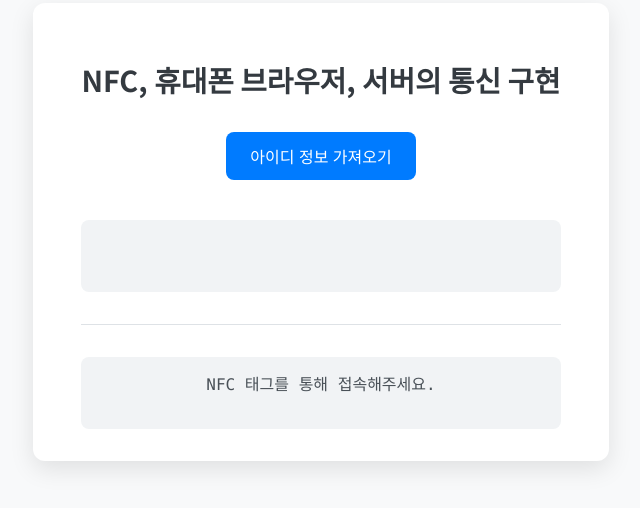
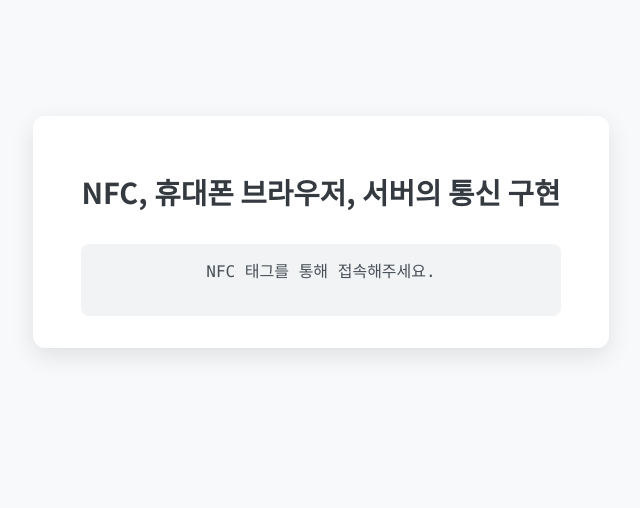
Before and after one commit to somofth/nfc-connect, a plain HTML site: page index.html in a window 1280 px wide. Shown: the part 168-676 px from the top of the page, without its empty margins (319-959 px from the left). Drawn offline with Linux system fonts and the light colour scheme.

Commit message:
불필요한 UI 제거

```diff
--- a/index.html
+++ b/index.html
@@ -10,9 +10,6 @@
   <body>
     <div class="container">
       <h2>NFC, 휴대폰 브라우저, 서버의 통신 구현</h2>
-      <button id="btn">아이디 정보 가져오기</button>
-      <div id="result"></div>
-      <hr />
       <div id="nfc_result"></div>
     </div>
   </body>
```
